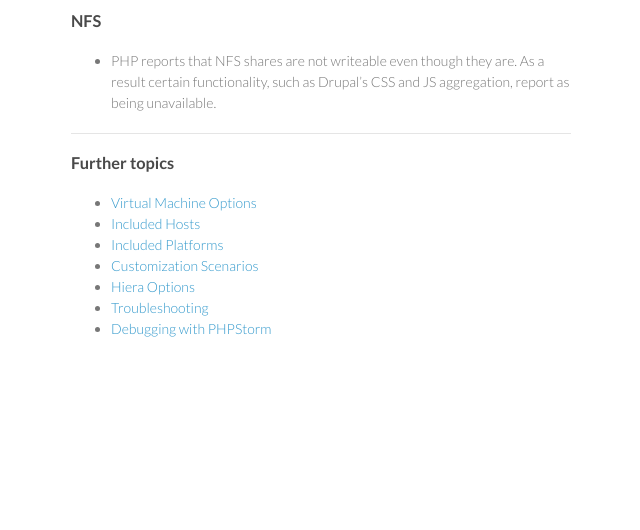
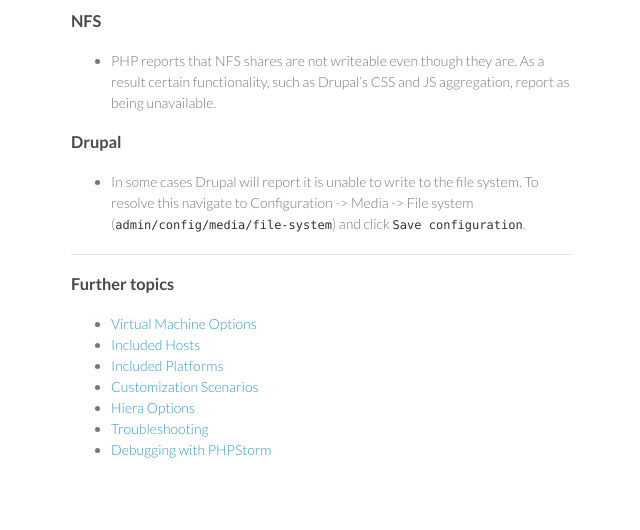
Before and after one commit to forumone/web-starter, a Jekyll site: the page built from localdev/troubleshooting.md, in a window 1280 px wide. Shown: the part 845-1375 px from the top of the page, without its empty margins (499-1139 px from the left). Built offline with Jekyll 4.4.1, drawn with Linux system fonts in a browser that asks for light colours; Markdown is read by kramdown in place of the engine named in the settings; before the commit the page ends 1254 px from its top, so only the background shows below that.

Commit message:
Adding resolution for unable to write to file system

```diff
--- a/localdev/troubleshooting.md
+++ b/localdev/troubleshooting.md
@@ -49,4 +49,9 @@ interface to get more detailed information.
     As a result certain functionality, such as Drupal's CSS and JS
     aggregation, report as being unavailable.
 
+### Drupal
+-   In some cases Drupal will report it is unable to write to the file system.
+    To resolve this navigate to Configuration -> Media -> File system
+    (`admin/config/media/file-system`) and click `Save configuration`.
+
 {% include menus/localdev.md %}
```
